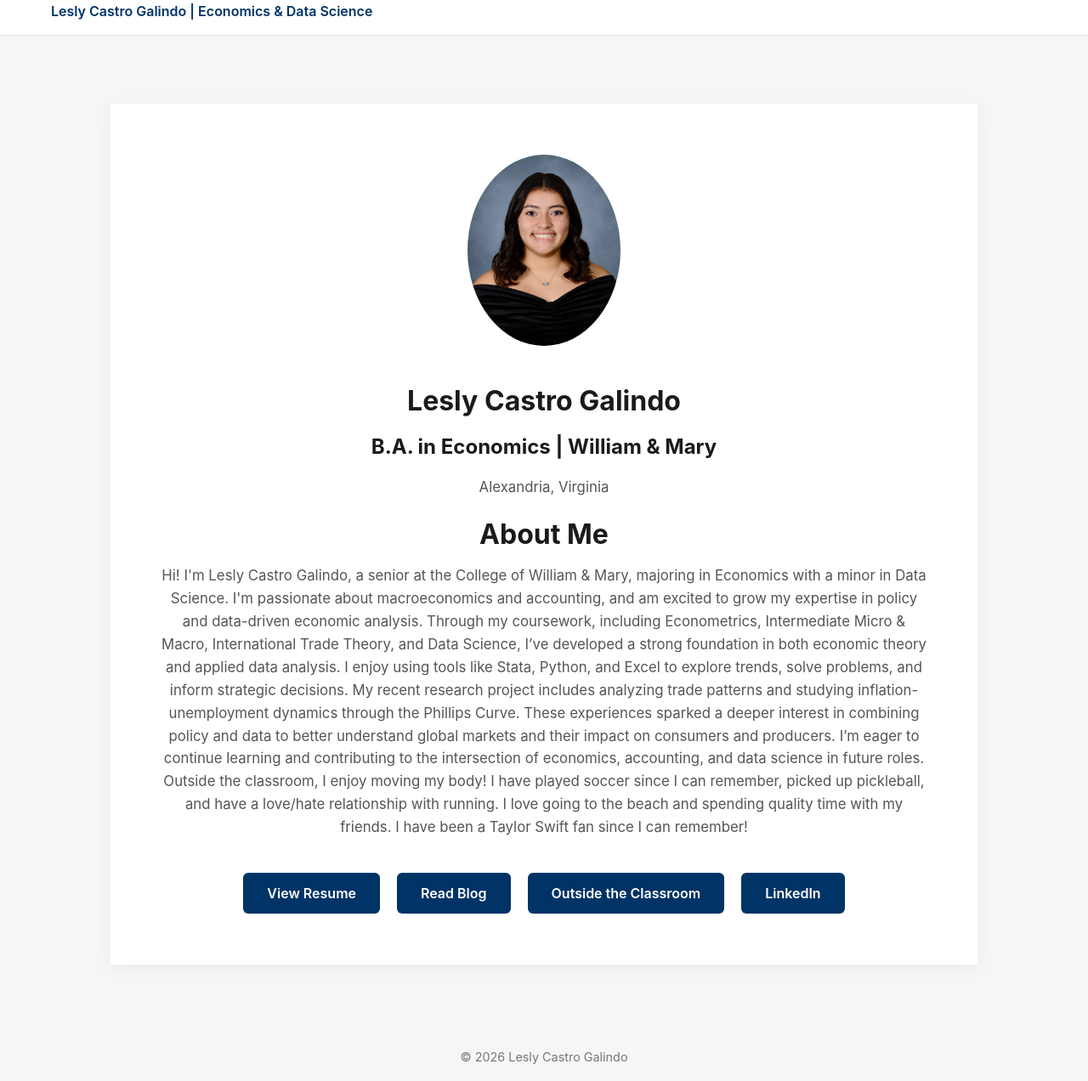
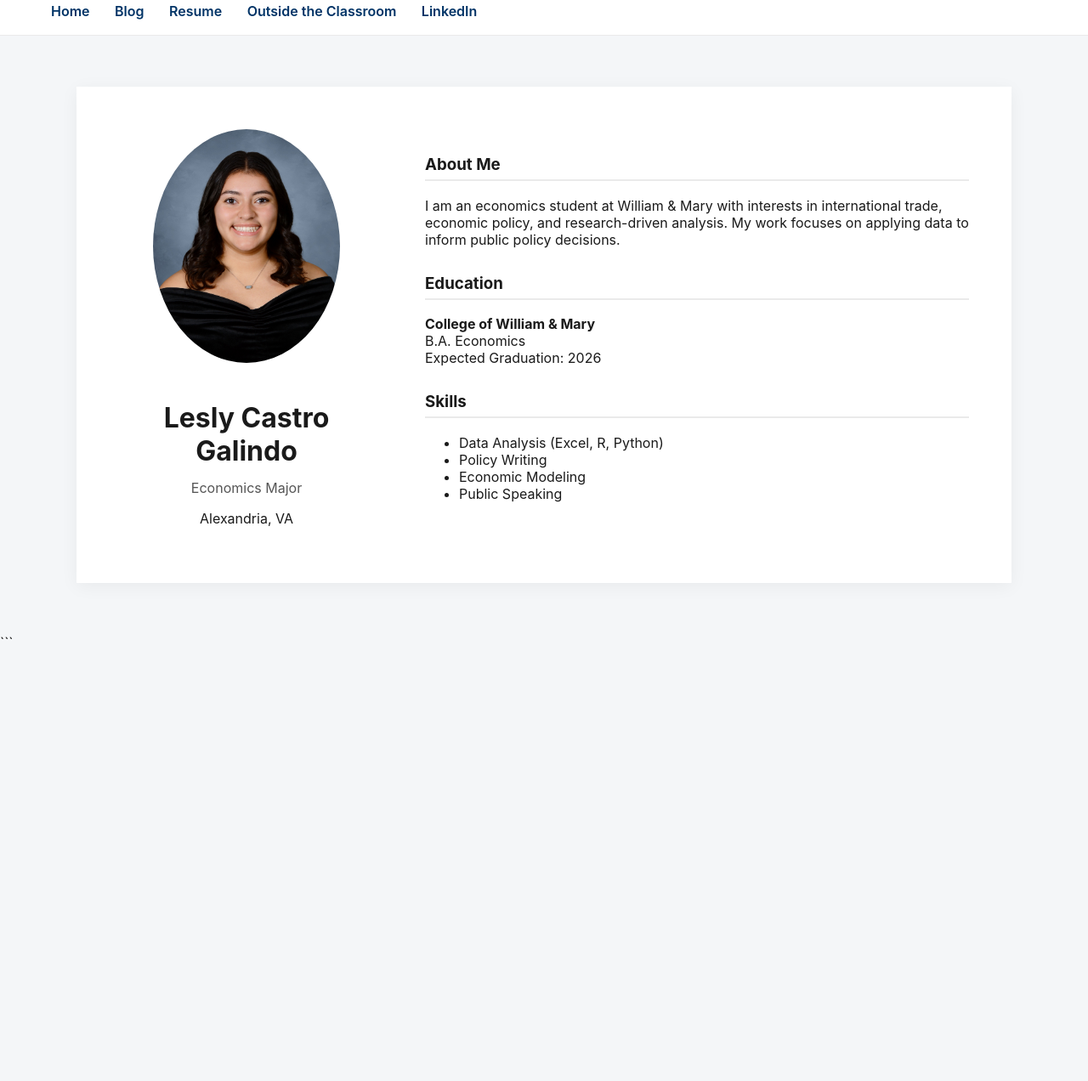
Before and after one commit to leslycastrogalindo/leslycastrogalindo, a plain HTML site: page index.html in a window 1280 px wide. Shown: the part 15-1287 px from the top of the page at 85% size. After the commit the page ends 800 px from the top, so only its background shows below. Drawn offline with Linux system fonts and the light colour scheme.

Commit message:
Update index.html

````diff
--- a/index.html
+++ b/index.html
@@ -3,7 +3,7 @@
 <head>
 <meta charset="UTF-8">
 <meta name="viewport" content="width=device-width, initial-scale=1.0">
-<title>Lesly Castro Galindo | Economics & Data Science</title>
+<title>Lesly Castro Galindo | Economics & Data Analysis</title>
 
 <style>
 
@@ -18,63 +18,56 @@ nav{
 background:white;
 padding:18px 60px;
 border-bottom:1px solid #eaeaea;
+}
+
+nav a{
+margin-right:25px;
+text-decoration:none;
 font-weight:600;
 color:#003366;
 }
 
 .container{
-max-width:900px;
-margin:80px auto;
+max-width:1000px;
+margin:60px auto;
 background:white;
-padding:60px;
-text-align:center;
+padding:50px;
 box-shadow:0 4px 20px rgba(0,0,0,0.05);
+display:grid;
+grid-template-columns:300px 1fr;
+gap:60px;
 }
 
-img{
-width:180px;
+.left-column{
+text-align:center;
+}
+
+.left-column img{
+width:220px;
 border-radius:50%;
 margin-bottom:20px;
 }
 
-h1{
-margin-bottom:10px;
+.left-column h1{
+margin-bottom:5px;
 }
 
-p{
+.left-column h2{
+font-weight:400;
+font-size:1rem;
 color:#555;
-font-size:1.05rem;
-line-height:1.6;
 }
 
-.buttons{
-margin-top:40px;
-display:flex;
-justify-content:center;
-gap:20px;
-flex-wrap:wrap;
+.right-column h3{
+border-bottom:2px solid #eaeaea;
+padding-bottom:6px;
+margin-top:30px;
 }
 
-.btn{
-background:#003366;
-color:white;
-padding:14px 28px;
-border-radius:6px;
-text-decoration:none;
-font-weight:600;
-transition:0.2s;
+@media (max-width:900px){
+.container{
+grid-template-columns:1fr;
 }
-
-.btn:hover{
-background:#0055a5;
-}
-
-footer{
-text-align:center;
-margin-top:40px;
-padding:20px;
-color:#777;
-font-size:0.9rem;
 }
 
 </style>
@@ -83,42 +76,51 @@ font-size:0.9rem;
 <body>
 
 <nav>
-Lesly Castro Galindo | Economics & Data Science
+<a href="index.html">Home</a>
+<a href="blog.html">Blog</a>
+<a href="resume.html">Resume</a>
+<a href="outside.html">Outside the Classroom</a>
+<a href="https://www.linkedin.com/in/leslycastrogalindo/" target="_blank">LinkedIn</a>
 </nav>
 
 <div class="container">
 
-<img src="lcg_pic.JPG">
+<div class="left-column">
+<img src="lcg_pic.JPG" alt="Lesly Castro Galindo">
+
 <h1>Lesly Castro Galindo</h1>
-<h2>B.A. in Economics | William & Mary</h2>
-<p class="hometown">Alexandria, Virginia</p>
+<h2>Economics Major</h2>
+<p>Alexandria, VA</p>
+</div>
 
-<h1>About Me</h1>
+<div class="right-column">
 
+<h3>About Me</h3>
 <p>
-Hi! I'm Lesly Castro Galindo, a senior at the College of William & Mary, majoring in Economics with a minor in Data Science. I'm passionate about macroeconomics and accounting, and am excited to grow my expertise in policy and data-driven economic analysis. Through my coursework, including Econometrics, Intermediate Micro & Macro, International Trade Theory, and Data Science, I’ve developed a strong foundation in both economic theory and applied data analysis. I enjoy using tools like Stata, Python, and Excel to explore trends, solve problems, and inform strategic decisions. My recent research project includes analyzing trade patterns and studying inflation-unemployment dynamics through the Phillips Curve. These experiences sparked a deeper interest in combining policy and data to better understand global markets and their impact on consumers and producers. I’m eager to continue learning and contributing to the intersection of economics, accounting, and data science in future roles.
-Outside the classroom, I enjoy moving my body! I have played soccer since I can remember, picked up pickleball, and have a love/hate relationship with running. I love going to the beach and spending quality time with my friends. I have been a Taylor Swift fan since I can remember!
+I am an economics student at William & Mary with interests in international trade,
+economic policy, and research-driven analysis. My work focuses on applying data
+to inform public policy decisions.
 </p>
 
-<div class="buttons">
+<h3>Education</h3>
+<p>
+<strong>College of William & Mary</strong><br>
+B.A. Economics<br>
+Expected Graduation: 2026
+</p>
 
-<a class="btn" href="resume.html">View Resume</a>
-
-<a class="btn" href="blog.html">Read Blog</a>
-
-<a class="btn" href="outside.html">Outside the Classroom</a>
-
-<a class="btn" href="https://www.linkedin.com/in/leslycastrogalindo/" target="_blank">
-LinkedIn
-</a>
+<h3>Skills</h3>
+<ul>
+<li>Data Analysis (Excel, R, Python)</li>
+<li>Policy Writing</li>
+<li>Economic Modeling</li>
+<li>Public Speaking</li>
+</ul>
 
 </div>
 
 </div>
 
-<footer>
-© 2026 Lesly Castro Galindo
-</footer>
-
 </body>
 </html>
+```
````
